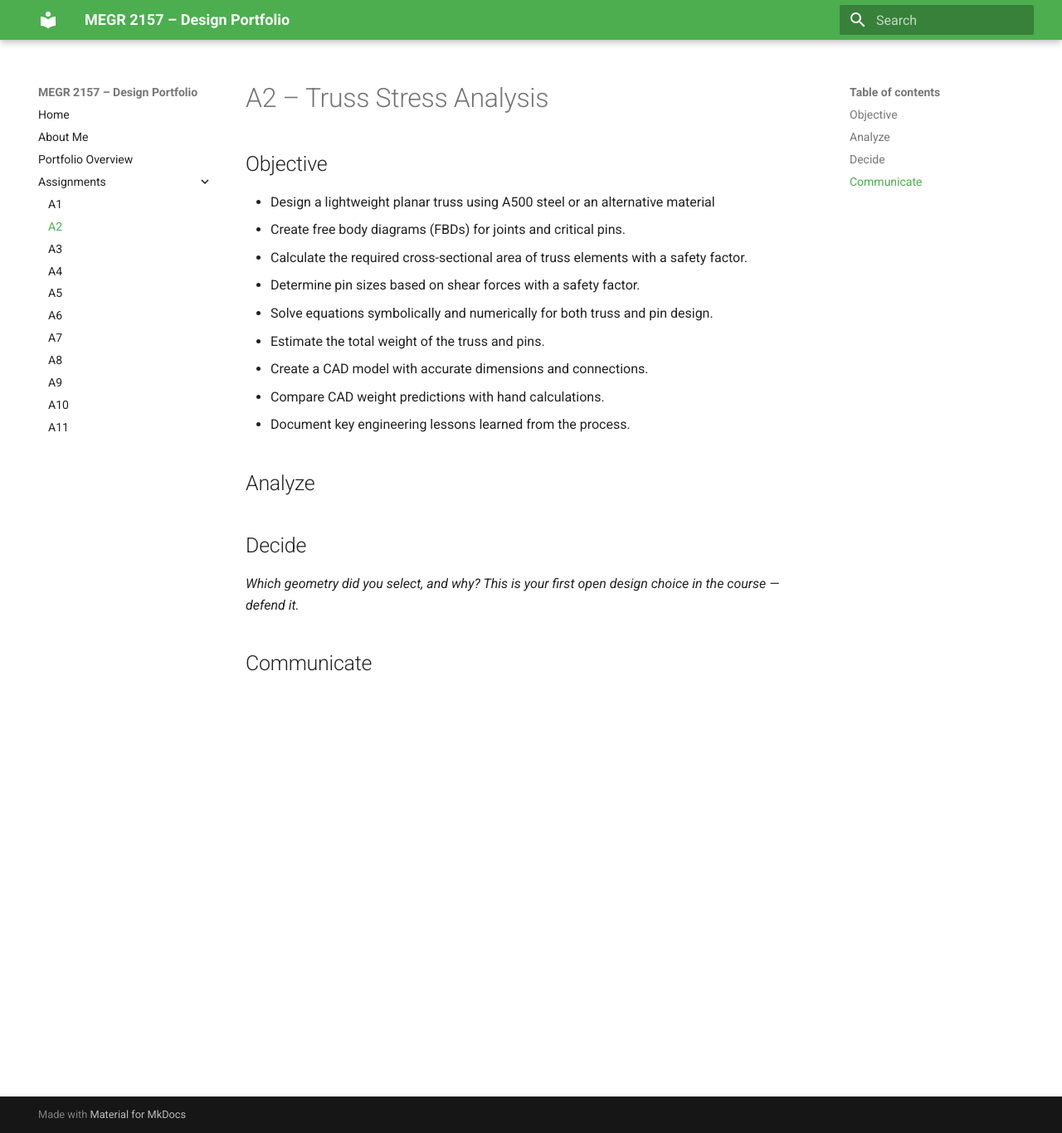
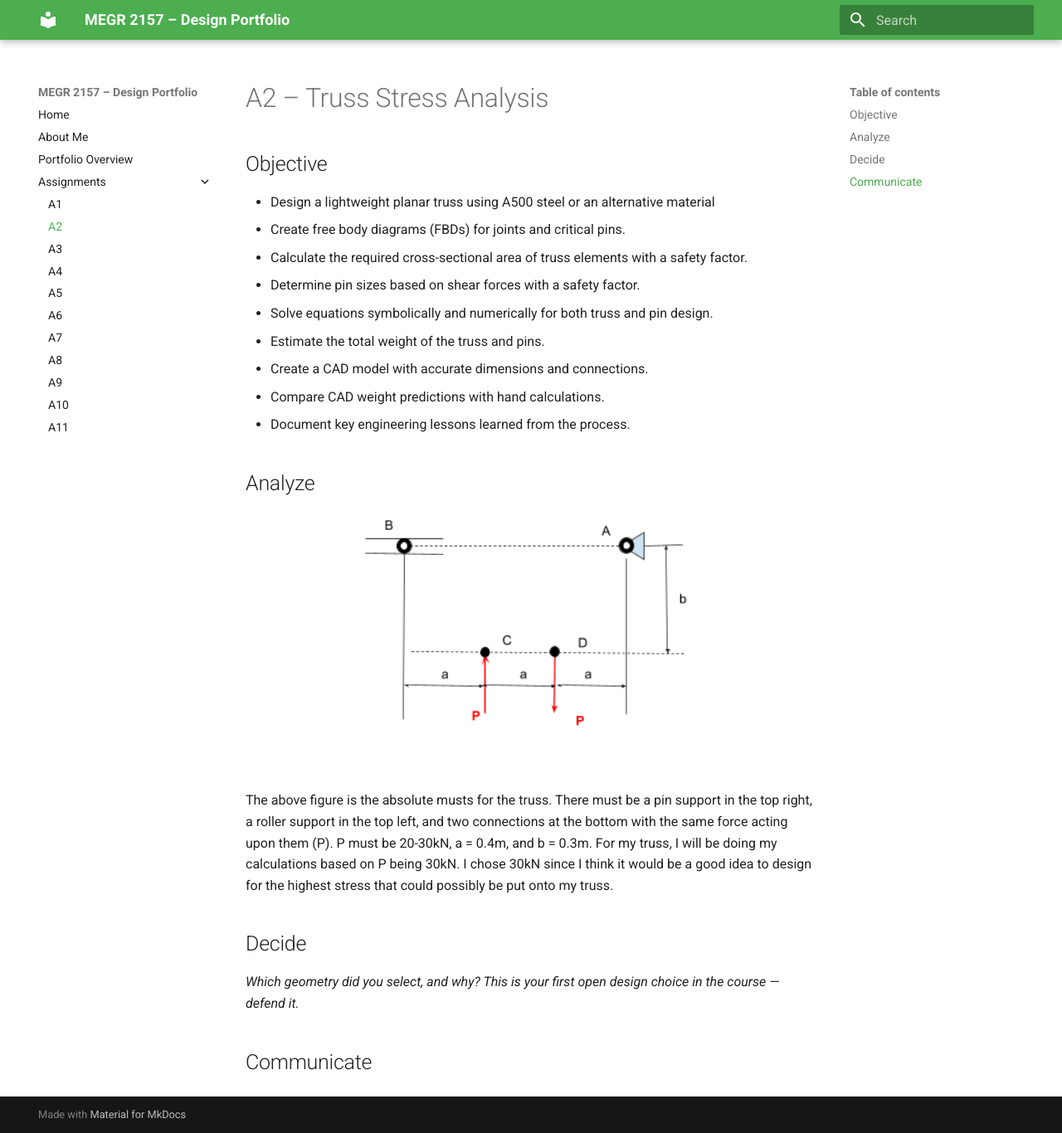
Before and after one commit to AndyChwalik/megr2157-portfolio, an MkDocs documentation site: the page built from docs/assignments/A02/index.md, in a window 1280 px wide and 1366 px high. Shown: the whole window at 83% size. Built offline with MkDocs 1.6.1 and Material for MkDocs 9.7.7, drawn with Linux system fonts in a browser that asks for light colours.

Commit message:
TrussRequir.md

```diff
--- a/docs/assignments/A02/index.md
+++ b/docs/assignments/A02/index.md
@@ -14,6 +14,13 @@
 
 ## Analyze
 
+<div align="center">
+  <img src="Truss_Requirements.png" width="400">
+</div> <br>
+
+The above figure is the absolute musts for the truss. There must be a pin support in the top right, a roller support in the top left, and two connections at the bottom with the same force acting upon them (P). P must be 20-30kN, a = 0.4m, and b = 0.3m. For my truss, I will be doing my calculations based on P being 30kN. I chose 30kN since I think it would be a good idea to design for the highest stress that could possibly be put onto my truss.
+
+
 
 ## Decide
 _Which geometry did you select, and why? This is your first open design choice in the course — defend it._
```
